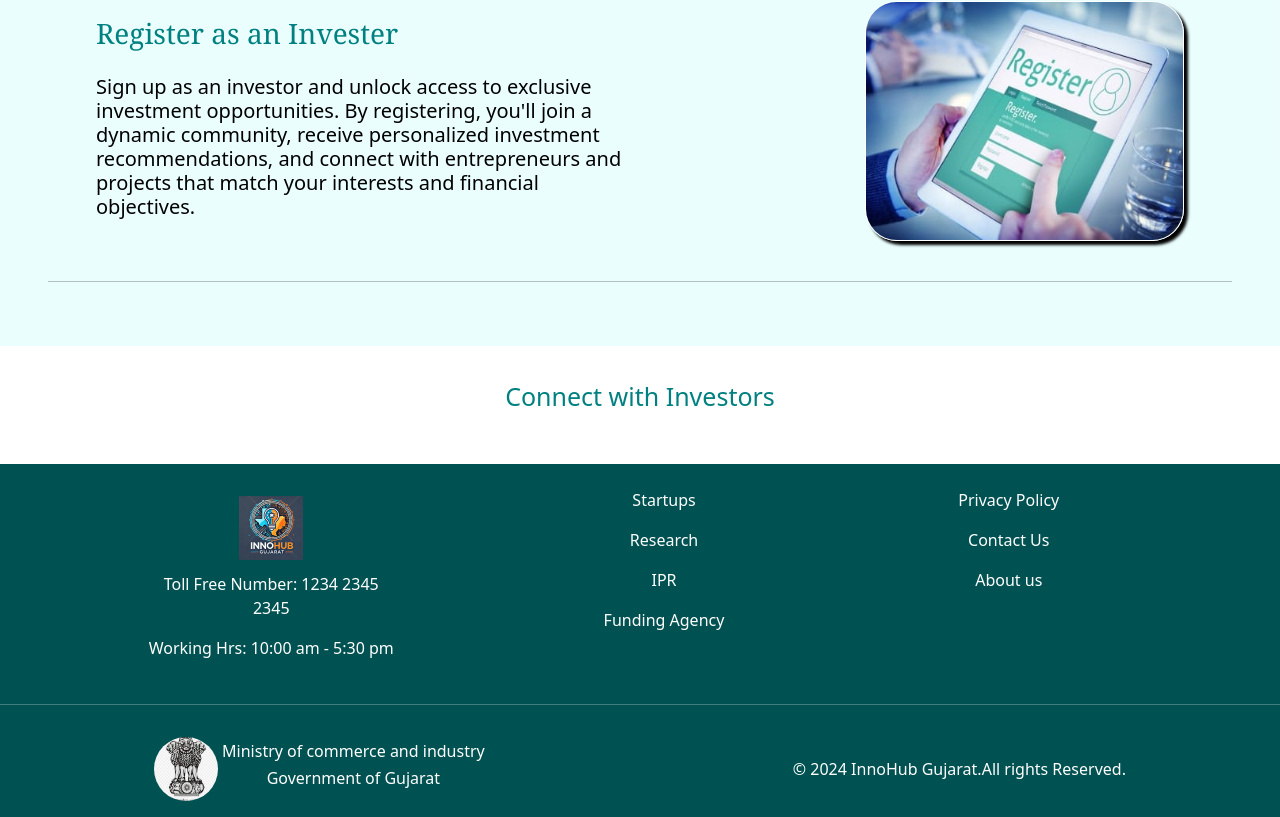
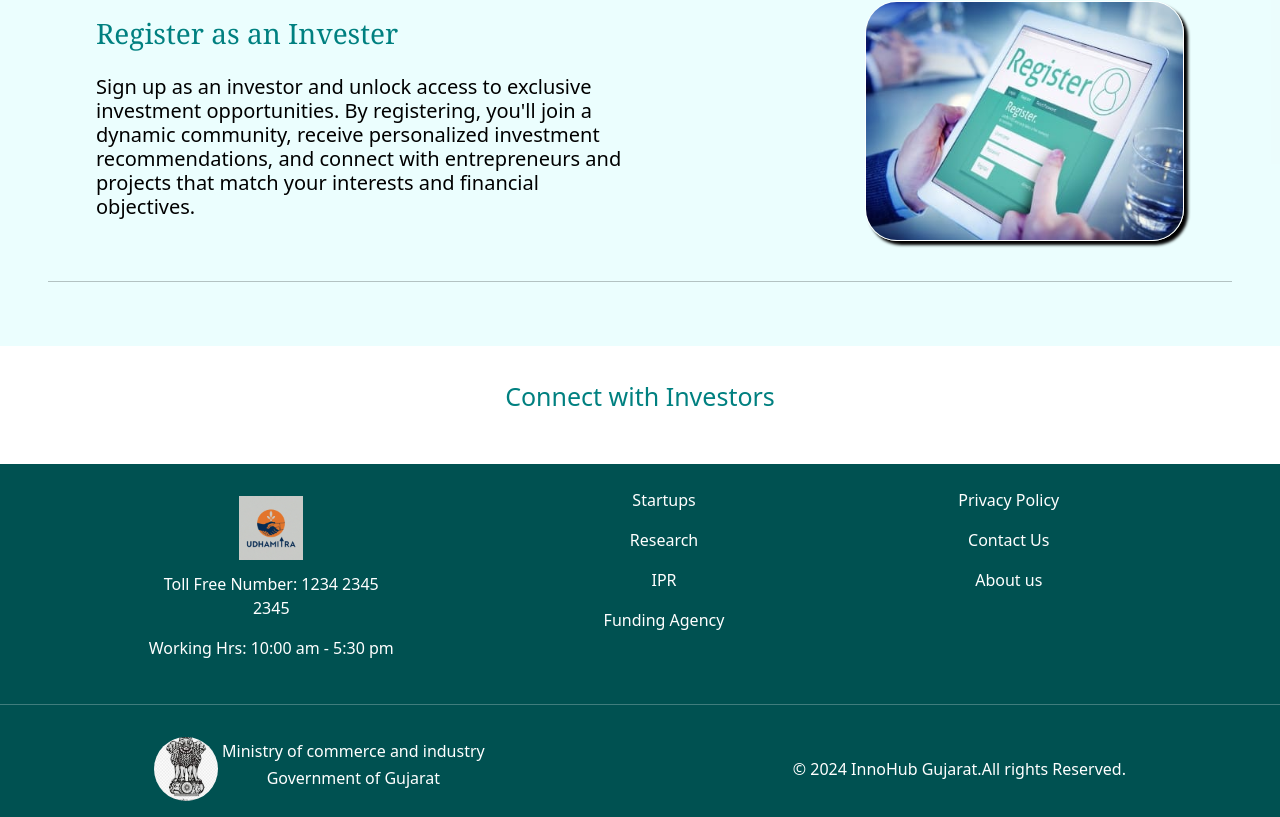
Before and after one commit to dhruvishah122/SIH-2024, a React (Vite) app in the folder Frontend/: page / in a window 1280 px wide. Shown: the part 4917-5734 px from the top of the page. Built offline with nearby package versions, Linux system fonts and the light colour scheme.

Commit message:
Logo Updated

```diff
--- a/Frontend/index.html
+++ b/Frontend/index.html
@@ -2,7 +2,7 @@
 <html lang="en">
   <head>
     <meta charset="UTF-8" />
-    <link rel="icon" type="image/svg+xml" href="/logo.jpg" />
+    <link rel="icon" type="image/svg+xml" href="./src/logo.jpg" />
     <meta name="viewport" content="width=device-width, initial-scale=1.0" />
     <link
       href="https://cdn.jsdelivr.net/npm/bootstrap@5.3.3/dist/css/bootstrap.min.css"
@@ -35,7 +35,7 @@
       href="./src/scss/custom.scssnpm install -D sass-embedded"
       rel="stylesheet"
     />
-    <title>InnoHub Gujarat</title>
+    <title>Udhamitra</title>
   </head>
   <body>
     <div id="root"></div>
--- a/Frontend/src/Footers/IPRFooter.jsx
+++ b/Frontend/src/Footers/IPRFooter.jsx
@@ -1,7 +1,9 @@
 import styles from "./IPRFooter.module.css";
+import logo from "../logo.jpg";
 
 // import "./Footer.css";
 // import styles from "./Footer.module.css";
+
 export default function IPRFooter() {
   return (
     <>
@@ -12,10 +14,7 @@ export default function IPRFooter() {
               className="col-lg-3 col-md-6 mb-md-0 text-center "
               style={{ marginRight: "3rem" }}
             >
-              <img
-                src="./logo.jpeg"
-                className={`m-2 ${styles.footerLogo}`}
-              ></img>
+              <img src={logo} className={`m-2 ${styles.footerLogo}`}></img>
 
               <ul className="list-unstyled mb-0 d-flex flex-column gap-3 p-1 ">
                 <li>
--- a/Frontend/src/Footers/ResearchFooter.jsx
+++ b/Frontend/src/Footers/ResearchFooter.jsx
@@ -1,7 +1,9 @@
 import styles from "./ResearchFooter.module.css";
+import logo from "../logo.jpg";
 
 // import "./Footer.css";
 // import styles from "./Footer.module.css";
+
 export default function ResearchFooter() {
   return (
     <>
@@ -12,10 +14,7 @@ export default function ResearchFooter() {
               className="col-lg-3 col-md-6 mb-md-0 text-center "
               style={{ marginRight: "3rem" }}
             >
-              <img
-                src="./logo.jpeg"
-                className={`m-2 ${styles.footerLogo}`}
-              ></img>
+              <img src={logo} className={`m-2 ${styles.footerLogo}`}></img>
 
               <ul className="list-unstyled mb-0 d-flex flex-column gap-3 p-1 ">
                 <li>
--- a/Frontend/src/Footers/StartupFooter.jsx
+++ b/Frontend/src/Footers/StartupFooter.jsx
@@ -1,7 +1,9 @@
 import styles from "./StartupFooter.module.css";
+import logo from "../logo.jpg";
 
 // import "./Footer.css";
 // import styles from "./Footer.module.css";
+
 export default function StartupFooter() {
   return (
     <>
@@ -12,10 +14,7 @@ export default function StartupFooter() {
               className="col-lg-3 col-md-6 mb-md-0 text-center "
               style={{ marginRight: "3rem" }}
             >
-              <img
-                src="./logo.jpeg"
-                className={`m-2 ${styles.footerLogo}`}
-              ></img>
+              <img src={logo} className={`m-2 ${styles.footerLogo}`}></img>
 
               <ul className="list-unstyled mb-0 d-flex flex-column gap-3 p-1 ">
                 <li>
--- a/Frontend/src/components/Footer.jsx
+++ b/Frontend/src/components/Footer.jsx
@@ -1,6 +1,7 @@
 // import "./Footer.css";
 import styles from "./Footer.module.css";
 import { Link } from "react-router-dom";
+import logo from "../logo.jpg";
 
 export default function Footer() {
   return (
@@ -12,10 +13,7 @@ export default function Footer() {
               className="col-lg-3 col-md-6 mb-md-0 text-center "
               style={{ marginRight: "3rem" }}
             >
-              <img
-                src="./logo.jpeg"
-                className={`m-2 ${styles.footerLogo}`}
-              ></img>
+              <img src={logo} className={`m-2 ${styles.footerLogo}`}></img>
 
               <ul className="list-unstyled mb-0 d-flex flex-column gap-3 p-1 ">
                 <li>
--- a/Frontend/src/components/NavBar.jsx
+++ b/Frontend/src/components/NavBar.jsx
@@ -24,7 +24,7 @@ function NavBar() {
         <Link to="/" className="navbar-brand  text-warning">
           <img
             src={logo}
-            alt="InnoHub Logo"
+            alt="Udhamitra Logo"
             style={{ height: "60px", marginLeft: "30px" }}
           />
         </Link>
```
Also changed, not shown: Frontend/src/logo.jpg, Frontend/src/old-logo.jpg (added).
